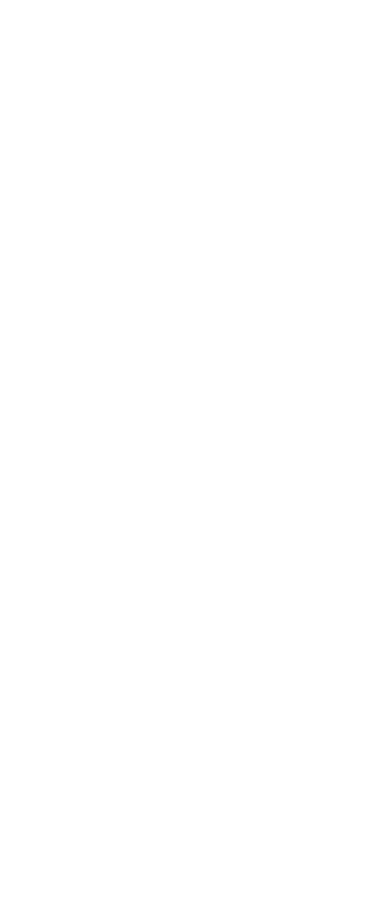
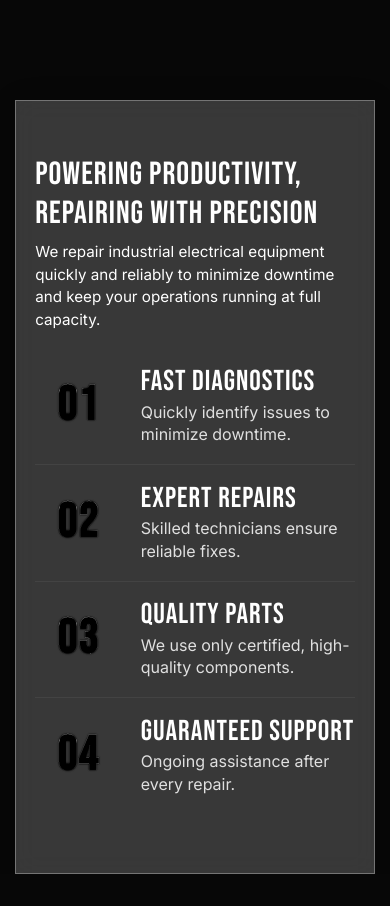
Before and after one commit to rashidalmel/ElectraFix-NextJS-, a Next.js app: page / in a window 390 px wide. Shown: the part 6297-7203 px from the top of the page. Before the commit the page ends 6295 px from the top, so only its background shows below. Built offline with nearby package versions, Linux system fonts and the light colour scheme.

Commit message:
Add section seven component and related assets

```diff
--- /dev/null
+++ b/app/components/sectionseven.tsx
@@ -0,0 +1,56 @@
+import Image from 'next/image';
+import styles from '../styles/sectionseven.module.css';
+
+export default function SectionSeven() {
+  return (
+    <section className={styles.sectionSevenContainer}>
+      <div className={styles.sectionSevenImageWrapper}>
+        <Image
+          src="/professional-technician-checking-and-repairing-par-2024-10-10-23-42-51-utc.jpg"
+          alt="Professional Technician Checking"
+          width={400}
+          height={400}
+          className={styles.sectionSevenImage}
+        />
+      </div>
+      <div className={styles.sectionSevenGlassCard}>
+        <div className={styles.sectionSevenGlassTitle}>
+          Powering Productivity, Repairing with Precision
+        </div>
+        <div className={styles.sectionSevenGlassSubtitle}>
+          We repair industrial electrical equipment quickly and reliably to minimize downtime and keep your operations running at full capacity.
+        </div>
+        <div className={styles.sectionSevenNumbersWrapper}>
+          <div className={styles.sectionSevenNumberItem}>
+            <div className={styles.sectionSevenNumberBox}>01</div>
+            <div>
+              <div className={styles.sectionSevenNumberTitle}>Fast Diagnostics</div>
+              <div className={styles.sectionSevenNumberSubtitle}>Quickly identify issues to minimize downtime.</div>
+            </div>
+          </div>
+          <div className={styles.sectionSevenNumberItem}>
+            <div className={styles.sectionSevenNumberBox}>02</div>
+            <div>
+              <div className={styles.sectionSevenNumberTitle}>Expert Repairs</div>
+              <div className={styles.sectionSevenNumberSubtitle}>Skilled technicians ensure reliable fixes.</div>
+            </div>
+          </div>
+          <div className={styles.sectionSevenNumberItem}>
+            <div className={styles.sectionSevenNumberBox}>03</div>
+            <div>
+              <div className={styles.sectionSevenNumberTitle}>Quality Parts</div>
+              <div className={styles.sectionSevenNumberSubtitle}>We use only certified, high-quality components.</div>
+            </div>
+          </div>
+          <div className={styles.sectionSevenNumberItem}>
+            <div className={styles.sectionSevenNumberBox}>04</div>
+            <div>
+              <div className={styles.sectionSevenNumberTitle}>Guaranteed Support</div>
+              <div className={styles.sectionSevenNumberSubtitle}>Ongoing assistance after every repair.</div>
+            </div>
+          </div>
+        </div>
+      </div>
+    </section>
+  );
+}
--- a/app/page.tsx
+++ b/app/page.tsx
@@ -5,6 +5,7 @@ import FourImage from './components/FourImage'
 import GlassSection from './components/GlassSection'
 import NewSection from './components/sectionsix'
 import HeaderAbout from './components/aboutcomponent/headerabout';
+import SectionSeven from './components/sectionseven';
 
 export default function Page() {
   return (
@@ -25,6 +26,7 @@ export default function Page() {
       <FourImage />
       <GlassSection/>
       <NewSection />
+      <SectionSeven />
     </>
   )
 }
--- /dev/null
+++ b/app/styles/sectionseven.module.css
@@ -0,0 +1,179 @@
+.sectionSevenContainer {
+  /* box-sizing: border-box; */
+  max-width: 1200px;
+  margin: 0 auto;
+  margin-top: 10rem;
+  display: flex;
+  align-items: stretch;
+  justify-content: center;
+  gap: 1.5rem;
+  padding: 2rem 4rem; /* Match stats section horizontal padding */
+  height: 100%;
+  min-height: 600px;
+}
+
+.sectionSevenImageWrapper {
+  flex: 1;
+  display: flex;
+  justify-content: center;
+  align-items: center;
+  height: 100%;
+  width: 100%;
+}
+
+.sectionSevenImage {
+  width: 100%;
+  height: 728px; /* Increased height for desktop */
+  max-width: 100%;
+  /* Removed max-height to prevent squishing */
+  min-width: 0;
+  min-height: 0;
+  object-fit: cover;
+  object-position: center;
+}
+
+.sectionSevenGlassCard {
+  flex: 1;
+  background: rgba(255, 255, 255, 0.2);
+  box-shadow: 0 4px 30px rgba(0, 0, 0, 0.1);
+  backdrop-filter: blur(12.2px);
+  -webkit-backdrop-filter: blur(12.2px);
+  border: 1px solid rgba(255, 255, 255, 0.3);
+  padding: 2.2rem 2rem;
+  display: flex;
+  flex-direction: column;
+  justify-content: center;
+  align-items: flex-start;
+  min-width: 260px;
+  max-width: 600px;
+  min-height: 400px;
+  height: 100%;
+}
+
+.sectionSevenGlassTitle {
+  font-family: 'Bebas Neue', sans-serif;
+  font-size: 2.2rem;
+  color: #fff;
+  margin-bottom: 0.5rem;
+  letter-spacing: 1px;
+}
+
+.sectionSevenGlassSubtitle {
+  font-family: 'Inter', sans-serif;
+  font-size: 1.1rem;
+  color: #fff;
+  line-height: 1.5;
+}
+
+.sectionSevenNumbersWrapper {
+  display: flex;
+  flex-direction: column;
+  gap: 1rem;
+  margin-top: 2rem;
+  width: 100%;
+}
+
+.sectionSevenNumberItem {
+  display: flex;
+  align-items: center;
+  gap: 1.2rem;
+  position: relative;
+  padding-bottom: 1.2rem;
+}
+
+.sectionSevenNumberItem:not(:last-child)::after {
+  content: '';
+  position: absolute;
+  left: 0;
+  bottom: 0;
+  width: 100%;
+  height: 0.5px;
+  background: #747474;
+  opacity: 0.18;
+}
+
+.sectionSevenNumberBox {
+  /* Remove the box border */
+  border: none;
+  color: transparent;
+  font-family: 'Bebas Neue', sans-serif;
+  font-size: 3rem;
+  padding: 0.5rem 1.2rem;
+  background: transparent;
+  box-shadow: none;
+  transition: color 0.2s;
+  min-width: 48px;
+  text-align: center;
+  letter-spacing: 2px;
+  margin-top: 2px;
+  position: relative;
+  font-weight: bold;
+  -webkit-text-stroke: 0.1px #d1d1d1;
+  /* fallback for browsers that don't support text-stroke */
+  text-shadow: 0 0 1.5px #000000, 0 0 1.5px #000000;
+}
+
+.sectionSevenNumberTitle {
+  font-family: 'Bebas Neue', sans-serif;
+  font-size: 1.8rem;
+  color: #fff;
+  margin-bottom: 0.1rem;
+  letter-spacing: 1px;
+}
+
+.sectionSevenNumberSubtitle {
+  font-family: 'Inter', sans-serif;
+  font-size: 1rem;
+  color: #e0e0e0;
+  line-height: 1.4;
+}
+
+@media (max-width: 1024px) {
+  .sectionSevenContainer {
+    flex-direction: row;
+    gap: 2rem;
+    align-items: stretch;
+  }
+  .sectionSevenImage {
+    width: 90vw;
+    max-width: 350px;
+    height: 360px; /* Increased height for tablet */
+  }
+  .sectionSevenGlassCard {
+    max-width: 95vw;
+    padding: 1.2rem 1rem;
+    min-height: 300px;
+  }
+}
+
+@media (max-width: 600px) {
+  .sectionSevenContainer {
+    width: 100vw;
+    min-height: 100vh;
+    box-sizing: border-box;
+    margin: 2rem 0;
+    padding: 0 0.8rem;
+    display: flex;
+    flex-direction: column;
+    justify-content: center;
+    align-items: center;
+    overflow-x: hidden;
+  }
+  .sectionSevenImage {
+    display: none;
+  }
+  .sectionSevenGlassCard {
+    box-sizing: border-box;
+    padding: 2.2rem 1.2rem 2.5rem 1.2rem;
+    min-height: 200px;
+    margin: 0 auto;
+    width: 100%;
+    max-width: 360px;
+  }
+  .sectionSevenGlassTitle {
+    font-size: 2rem;
+  }
+  .sectionSevenGlassSubtitle {
+    font-size: 0.95rem;
+  }
+}
```
Also changed, not shown: public/professional-technician-checking-and-repairing-par-2024-10-10-23-42-51-utc.jpg (added).
